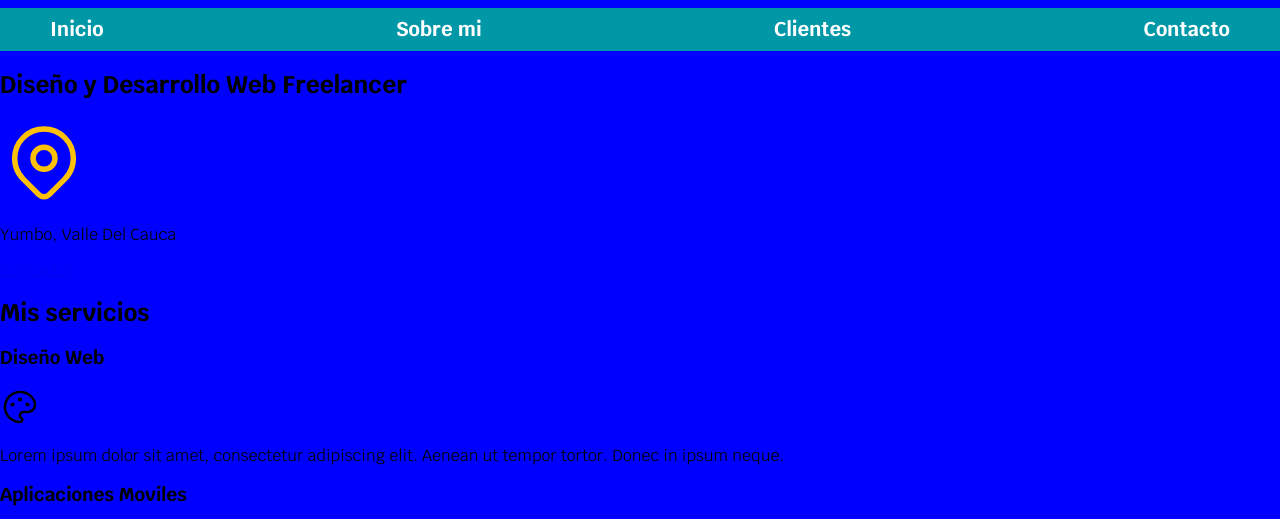
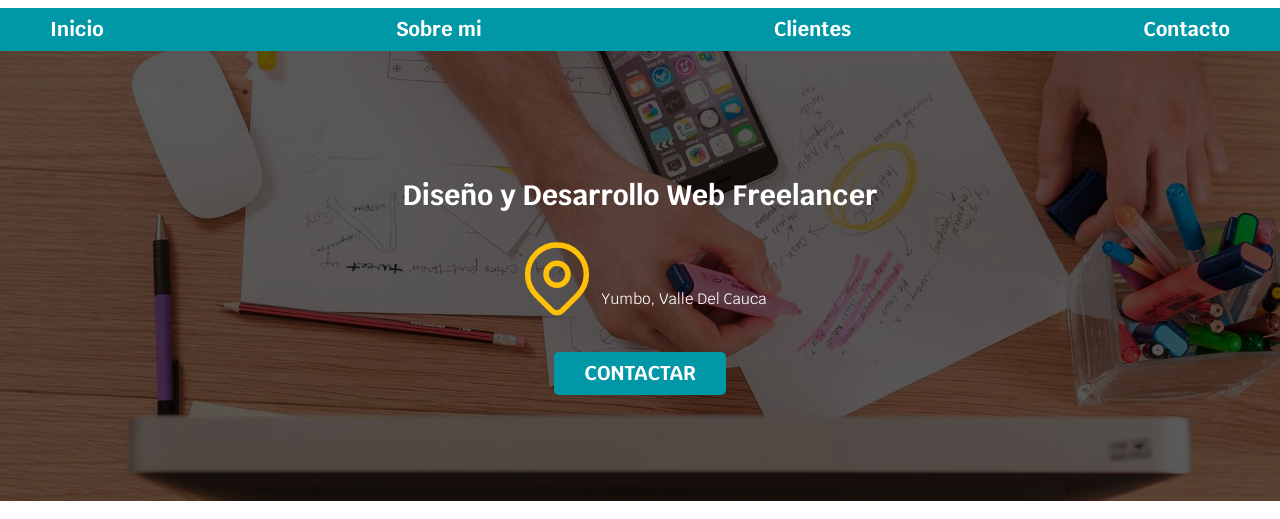
Before and after one commit to KmilOPhg/Desarrollo-Web-FullStack, a plain HTML site: page Freelancer/index.html in a window 1280 px wide. Shown: the part 87-606 px from the top of the page. Drawn offline with Linux system fonts and the light colour scheme.

Commit message:
Se terminó el header y se continuará con el main

```diff
--- a/Freelancer/CSS/style.css
+++ b/Freelancer/CSS/style.css
@@ -7,29 +7,64 @@
 }
 
 /* Hack para reiniciar el tamaño del rem: 1rem = 10px */
+/* apply a natural box layout model to all elements, but allowing components to change */
 html {
     font-size: 62.5%;
+    box-sizing: border-box;
+}
+*, *:before, *:after {
+    box-sizing: inherit;
 }
 
 body {
-    font-size: 16px;
+    font-size: 15px;
     font-family: 'Krub', sans-serif;
 }
 /* Fin hack */
 
+h1 {
+    font-size: 3.8rem;
+}
+
+h2 {
+    font-size: 2.8rem;
+}
+
+h3 {
+ font-size: 1.8rem;
+}
+
 .titulo{
     text-align: center;
-    font-size: 3.8rem;
-    font-weight: bold;
 }
 
-.titulo span { /* El primer selector es el padre y el segundo es el hijo (Solo seleccione los span hijos del h1) */
+ /* El primer selector es el padre y el segundo es el hijo (Solo seleccione los span hijos del h1) */
+.titulo span {
     font-size: 2rem;
 }
 
 .contenedor {
-    width: 120rem;
+    max-width: 120rem;
     margin: 0 auto;
+}
+
+.boton {
+    background-color: var(--secundario);
+    color: var(--blanco);
+    padding: 1rem 3rem;
+    text-decoration: none;
+    margin-top: 3rem;
+    font-size: 2rem;
+    text-transform: uppercase;
+    font-weight: bold;
+    border-radius: .5rem;
+    width: 90%;
+    text-align: center;
+}
+@media (min-width: 768px) {
+    .boton {
+        width: auto;
+    }
 }
 
 .nav-bg {
@@ -38,10 +73,18 @@ body {
 
 .navegacion-principal {
     display: flex;
-    justify-content: space-between;
+    flex-direction: column;
+}
+@media (min-width: 768px) {
+    .navegacion-principal {
+        flex-direction: row;
+        justify-content: space-between;
+    }
 }
 
 .navegacion-principal a {
+    display: block;
+    text-align: center;
     padding: 1rem;
     color: var(--blanco);
     text-decoration: none;
@@ -55,8 +98,32 @@ body {
     transition: calc(.1s);
 }
 
-@media (min-width: 480px) {
-    body {
-        background-color: blue;
-    }
+.hero {
+    background-image: url(../img/hero.jpg);
+    background-repeat: no-repeat;
+    background-size: cover;
+    height: 45rem;
+    position: relative;
 }
+
+.contenido-hero {
+    position: absolute;
+    background-color: rgba(0 0 0 / 65%);
+    width: 100%;
+    height: 100%;
+
+    display: flex;
+    flex-direction: column;
+    justify-content: center;
+    align-items: center;
+}
+
+.contenido-hero h2,
+.contenido-hero p {
+    color: var(--blanco);
+}
+
+.ubicacion {
+    display: flex;
+    align-items: flex-end;
+}
--- a/Freelancer/index.html
+++ b/Freelancer/index.html
@@ -25,18 +25,21 @@
         </nav>
     </div>
 
-    <section>
-        <h2>Diseño y Desarrollo Web Freelancer</h2>
+    <section class="hero">
+        <div class="contenido-hero">
+            <h2>Diseño y Desarrollo Web <span>Freelancer</span></h2>
 
-        <svg xmlns="http://www.w3.org/2000/svg" class="icon icon-tabler icon-tabler-map-pin" width="88" height="88" viewBox="0 0 24 24" stroke-width="1.5" stroke="#ffc107" fill="none" stroke-linecap="round" stroke-linejoin="round">
-            <path stroke="none" d="M0 0h24v24H0z" fill="none"/>
-            <circle cx="12" cy="11" r="3" />
-            <path d="M17.657 16.657l-4.243 4.243a2 2 0 0 1 -2.827 0l-4.244 -4.243a8 8 0 1 1 11.314 0z" />
-        </svg>
+            <div class="ubicacion">
+                <svg xmlns="http://www.w3.org/2000/svg" class="icon icon-tabler icon-tabler-map-pin" width="88" height="88" viewBox="0 0 24 24" stroke-width="1.5" stroke="#ffc107" fill="none" stroke-linecap="round" stroke-linejoin="round">
+                    <path stroke="none" d="M0 0h24v24H0z" fill="none"/>
+                    <circle cx="12" cy="11" r="3" />
+                    <path d="M17.657 16.657l-4.243 4.243a2 2 0 0 1 -2.827 0l-4.244 -4.243a8 8 0 1 1 11.314 0z" />
+                </svg>
+                <p>Yumbo, Valle Del Cauca</p>
+            </div>
 
-        <p>Yumbo, Valle Del Cauca</p>
-
-        <a href="#">Contactar</a>
+            <a class="boton" href="#">Contactar</a>
+        </div>
     </section>
 
     <main>
```
